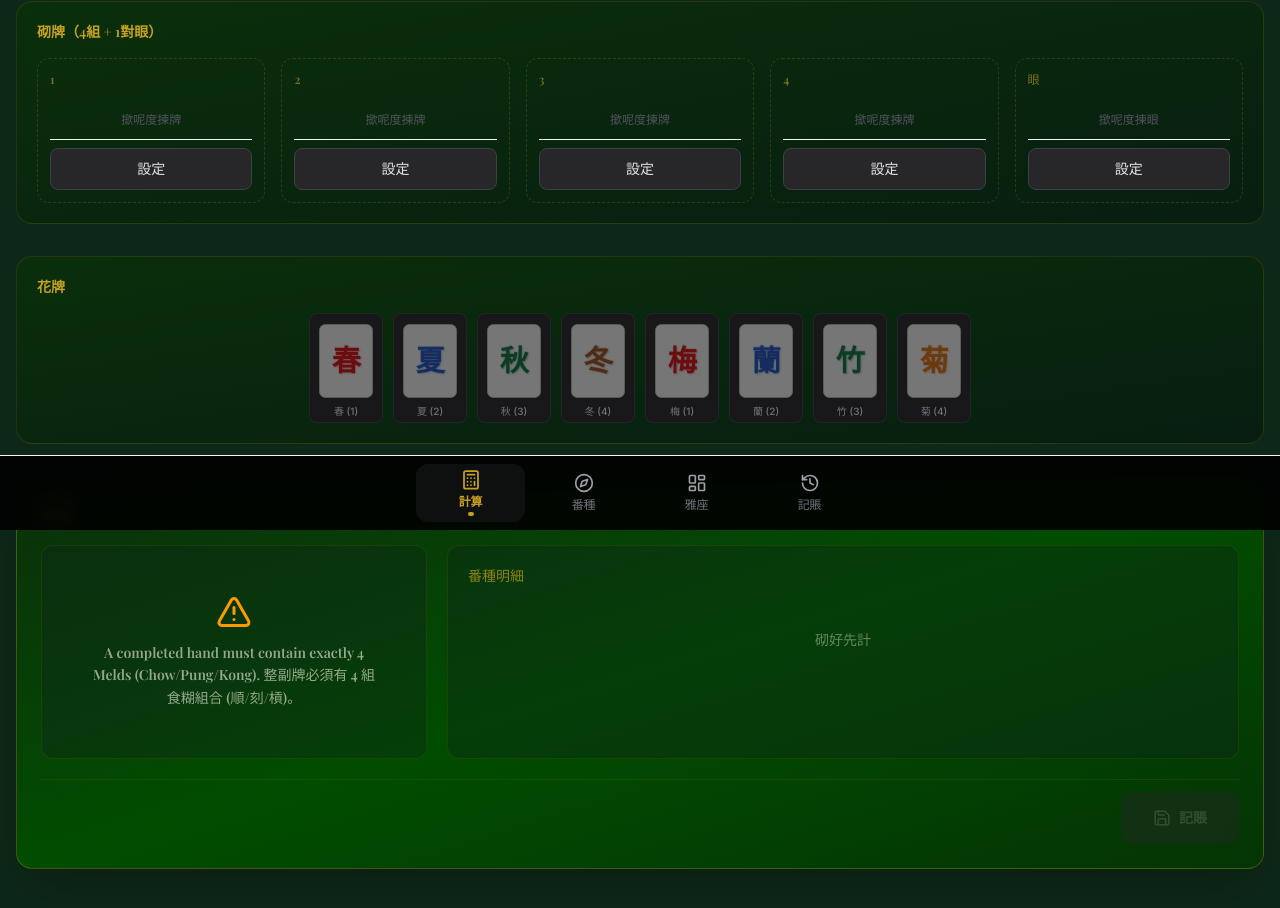
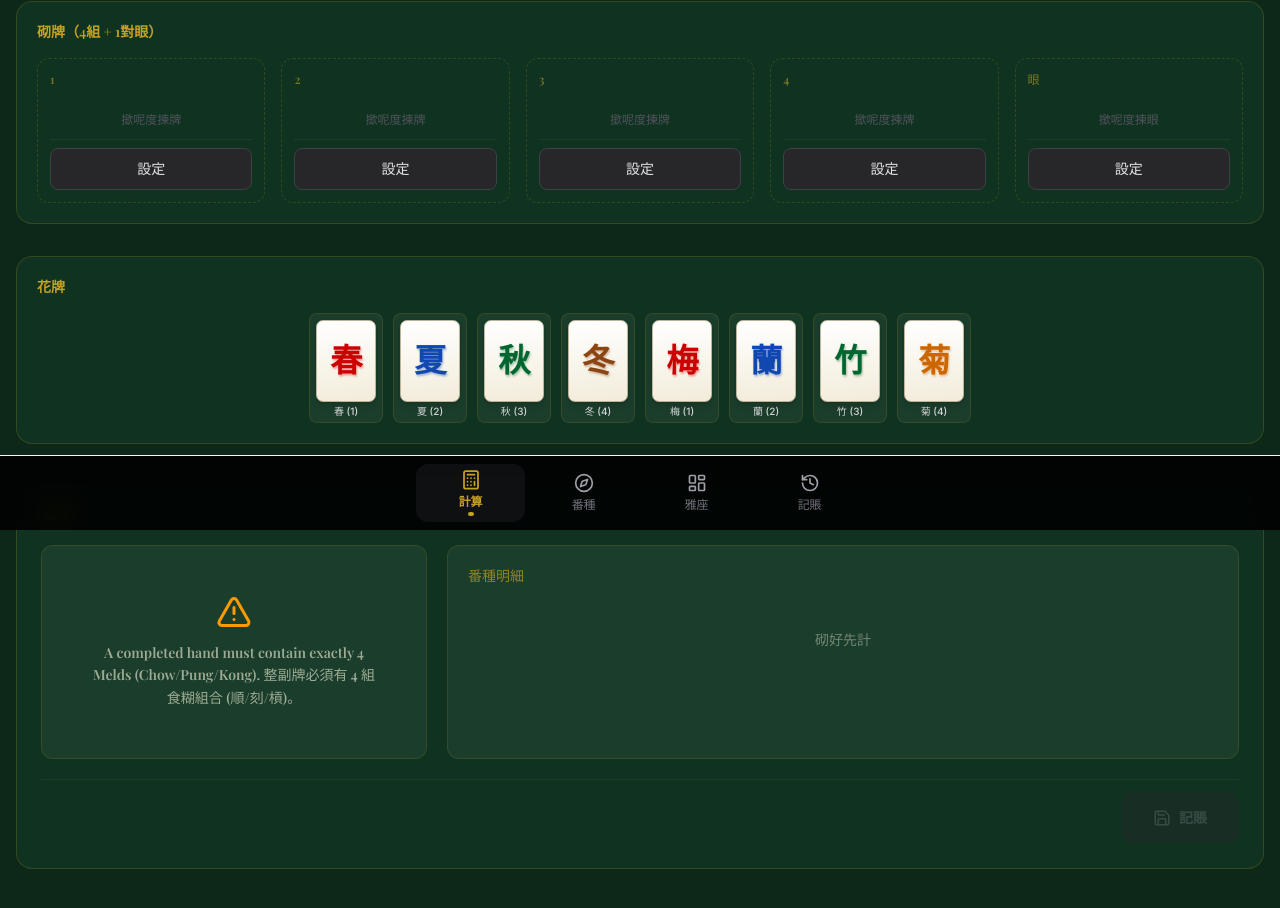
Before and after one commit to MOGIKLABS/-ChingFan-Mahjong, a React (Vite) app: page / in a window 1280 px wide. Shown: the part 270-1178 px from the top of the page. Built offline with nearby package versions, Linux system fonts and the light colour scheme; a web font is replaced by a local one.

Commit message:
Refactor BuilderView styles for consistency

```diff
--- a/src/components/BuilderView.tsx
+++ b/src/components/BuilderView.tsx
@@ -296,7 +296,7 @@ export default function BuilderView({
   return (
     <div id="builder-view" className="space-y-8">
       {/* Configuration context cards */}
-      <div className="grid grid-cols-1 md:grid-cols-2 gap-4 border border-gold-leaf/15 bg-gradient-to-br from-[#0a2f0a] to-[#071e10] p-5 rounded-2xl">
+      <div className="grid grid-cols-1 md:grid-cols-2 gap-4 border border-gold-leaf/20 bg-[#0f3320] p-5 rounded-2xl">
         {/* Left Card: Winner Selection */}
         <div className="space-y-3">
           <label className="text-sm font-serif font-semibold text-gold-leaf">{t.winner}</label>
@@ -399,7 +399,7 @@ export default function BuilderView({
       </div>
 
       {/* Hand builder interface representing 4 Melds + 1 Eye */}
-      <div className="border border-gold-leaf/15 bg-gradient-to-br from-[#0a2f0a] to-[#071e10] p-5 rounded-2xl space-y-4">
+      <div className="border border-gold-leaf/20 bg-[#0f3320] p-5 rounded-2xl space-y-4">
         <h3 className="text-sm font-serif font-semibold text-gold-leaf">{t.meldList}</h3>
 
         <div className="grid grid-cols-1 md:grid-cols-5 gap-4">
@@ -424,7 +424,7 @@ export default function BuilderView({
                   )}
                 </div>
 
-                <div className="flex gap-1.5 mt-3 pt-2 border-t border-zinc-850">
+                <div className="flex gap-1.5 mt-3 pt-2 border-t border-gold-leaf/10">
                   <button
                     onClick={() => {
                       setEditorMeldType('pung');
@@ -464,7 +464,7 @@ export default function BuilderView({
               )}
             </div>
 
-            <div className="flex gap-1.5 mt-3 pt-2 border-t border-zinc-850">
+            <div className="flex gap-1.5 mt-3 pt-2 border-t border-gold-leaf/10">
               <button
                 onClick={() => {
                   setEditorSuit('characters');
@@ -489,7 +489,7 @@ export default function BuilderView({
       </div>
 
       {/* Flowers selector screen */}
-      <div className="border border-gold-leaf/15 bg-gradient-to-br from-[#0a2f0a] to-[#071e10] p-5 rounded-2xl space-y-4">
+      <div className="border border-gold-leaf/20 bg-[#0f3320] p-5 rounded-2xl space-y-4">
         <h3 className="text-sm font-serif font-semibold text-gold-leaf">{t.flowers}</h3>
 
         <div className="flex flex-wrap gap-2.5 justify-center">
@@ -502,12 +502,12 @@ export default function BuilderView({
                 onClick={() => toggleFlower(t.id)}
                 className={`flex flex-col items-center p-1.5 rounded-lg border transition-all ${
                   active
-                    ? 'bg-zinc-800/80 border-gold-leaf text-gold-leaf shadow-sm scale-102 font-bold'
-                    : 'bg-zinc-900 border-zinc-800/80 text-zinc-500 hover:text-zinc-300'
+                    ? 'bg-white/10 border-gold-leaf text-gold-leaf shadow-sm scale-102 font-bold'
+                    : 'bg-white/5 border-gold-leaf/15 text-zinc-300 hover:text-zinc-100 hover:border-gold-leaf/30'
                 }`}
               >
-                <div className="scale-90">
-                  <TileVisual tileId={t.id} size="sm" active={active} disabled={true} />
+                <div>
+                  <TileVisual tileId={t.id} size="sm" active={active} />
                 </div>
                 <span className="text-[10px] font-medium leading-none block text-center mt-1">
                   {language === 'zh-HK' ? t.nameZh : t.nameEn}
@@ -521,7 +521,7 @@ export default function BuilderView({
       {/* Editor Modal Overlay for slot config */}
       {editingSlot !== null && (
         <div id="meld-builder-modal" className="fixed inset-0 z-50 flex items-center justify-center bg-black/80 backdrop-blur-sm p-4 animate-fadeIn">
-          <div className="w-full max-w-md border border-zinc-800 bg-gradient-to-br from-[#0c2814] to-[#091e10] rounded-2xl p-6 shadow-2xl space-y-4">
+          <div className="w-full max-w-md border border-gold-leaf/20 bg-[#0f3320] rounded-2xl p-6 shadow-2xl space-y-4">
             <h4 className="text-md font-serif font-bold text-gold-leaf flex items-center gap-2 border-b border-zinc-800 pb-3">
               <Plus size={16} />
               <span>{t.meldBuilder} (Editing {editingSlot === 'eye' ? 'Eye' : `Meld ${editingSlot + 1}`})</span>
@@ -650,7 +650,7 @@ export default function BuilderView({
             </div>
 
             {/* Actions modal bar */}
-            <div className="flex gap-2 pt-4 border-t border-zinc-850 justify-end">
+            <div className="flex gap-2 pt-4 border-t border-gold-leaf/10 justify-end">
               <button
                 onClick={() => setEditingSlot(null)}
                 className="px-4 py-2 border border-zinc-700 hover:bg-zinc-800 text-zinc-350 text-xs font-semibold rounded-lg"
@@ -670,12 +670,12 @@ export default function BuilderView({
       )}
 
       {/* Result */}
-      <div className="rounded-2xl bg-gradient-to-br from-[#0a2f0a] via-[#004d00] to-[#043404] p-6 shadow-2xl border border-gold-leaf/30 space-y-5">
+      <div className="rounded-2xl border border-gold-leaf/20 bg-[#0f3320] p-6 space-y-5">
         <h3 className="text-base font-serif font-bold text-gold-leaf">{t.scoreResult}</h3>
 
         <div className="grid grid-cols-1 md:grid-cols-3 gap-5">
           {/* Fan Count */}
-          <div className="bg-surface/40 border border-gold-leaf/10 p-6 rounded-xl flex flex-col items-center justify-center text-center">
+          <div className="bg-white/5 border border-gold-leaf/15 p-6 rounded-xl flex flex-col items-center justify-center text-center">
             {calculation.isValid ? (
               <>
                 <div className="flex items-center gap-2 text-emerald-400 font-serif text-sm font-bold mb-2">
@@ -703,7 +703,7 @@ export default function BuilderView({
           </div>
 
           {/* Fan Breakdown */}
-          <div className="bg-surface/40 border border-gold-leaf/10 p-5 rounded-xl md:col-span-2 space-y-3">
+          <div className="bg-white/5 border border-gold-leaf/15 p-5 rounded-xl md:col-span-2 space-y-3">
             <span className="text-sm text-gold-leaf/70 block font-serif">{language === 'zh-HK' ? '番種明細' : 'Fan Breakdown'}</span>
 
             {calculation.isValid && calculation.breakdown.length > 0 ? (
```
